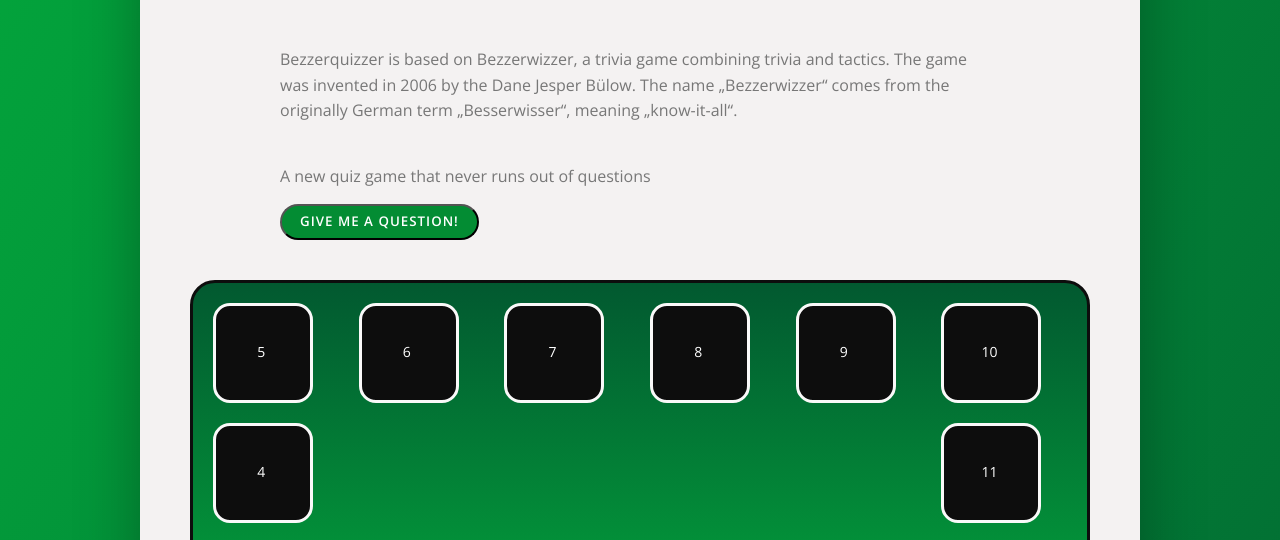
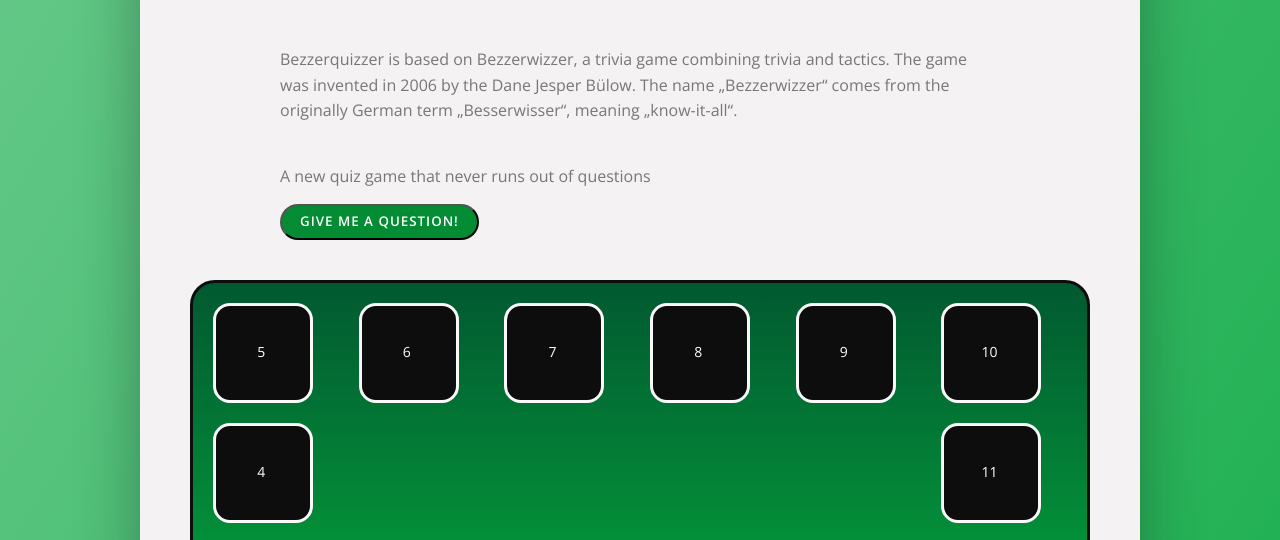
Before and after one commit to JRestorff/bezzerquizzer, a plain HTML site: page index.html in a window 1280 px wide. Shown: the part 203-743 px from the top of the page. Drawn offline with nearby package versions, Linux system fonts and the light colour scheme.

Commit message:
Hintergrundverlauf geändert.

```diff
--- a/css/style.css
+++ b/css/style.css
@@ -5,6 +5,7 @@
 :root {
     --color-primary: #038C33;
     --color-primary-light: #03A63C;
+    --color-primary-light-x: #67c98a;
     --color-primary-dark: #025930;
 
     --color-red: #F25260;
@@ -56,7 +57,8 @@
     font-weight: 400;
     line-height: 1.6;
     color: var(--color-grey-dark-2);
-    background-image: linear-gradient(to right bottom, var(--color-primary-light), var(--color-primary-dark));
+    background-image: linear-gradient(to right bottom, var(--color-primary-light-x), var(--color-primary-light));
+    /* background-image: linear-gradient(to right bottom, var(--color-primary-light), var(--color-primary-dark)); */
     background-size: cover;
     background-repeat: no-repeat;
 }
```
